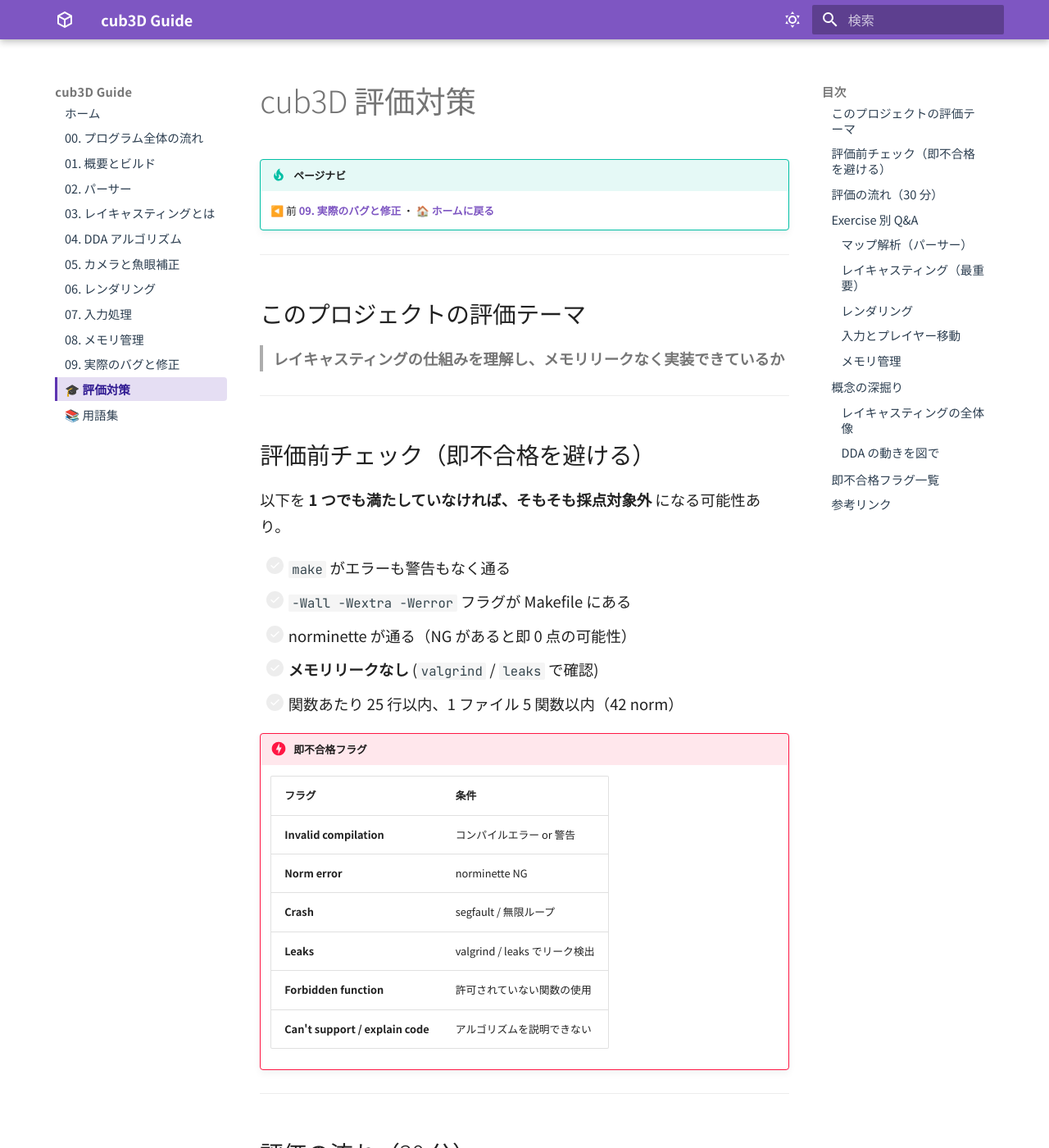
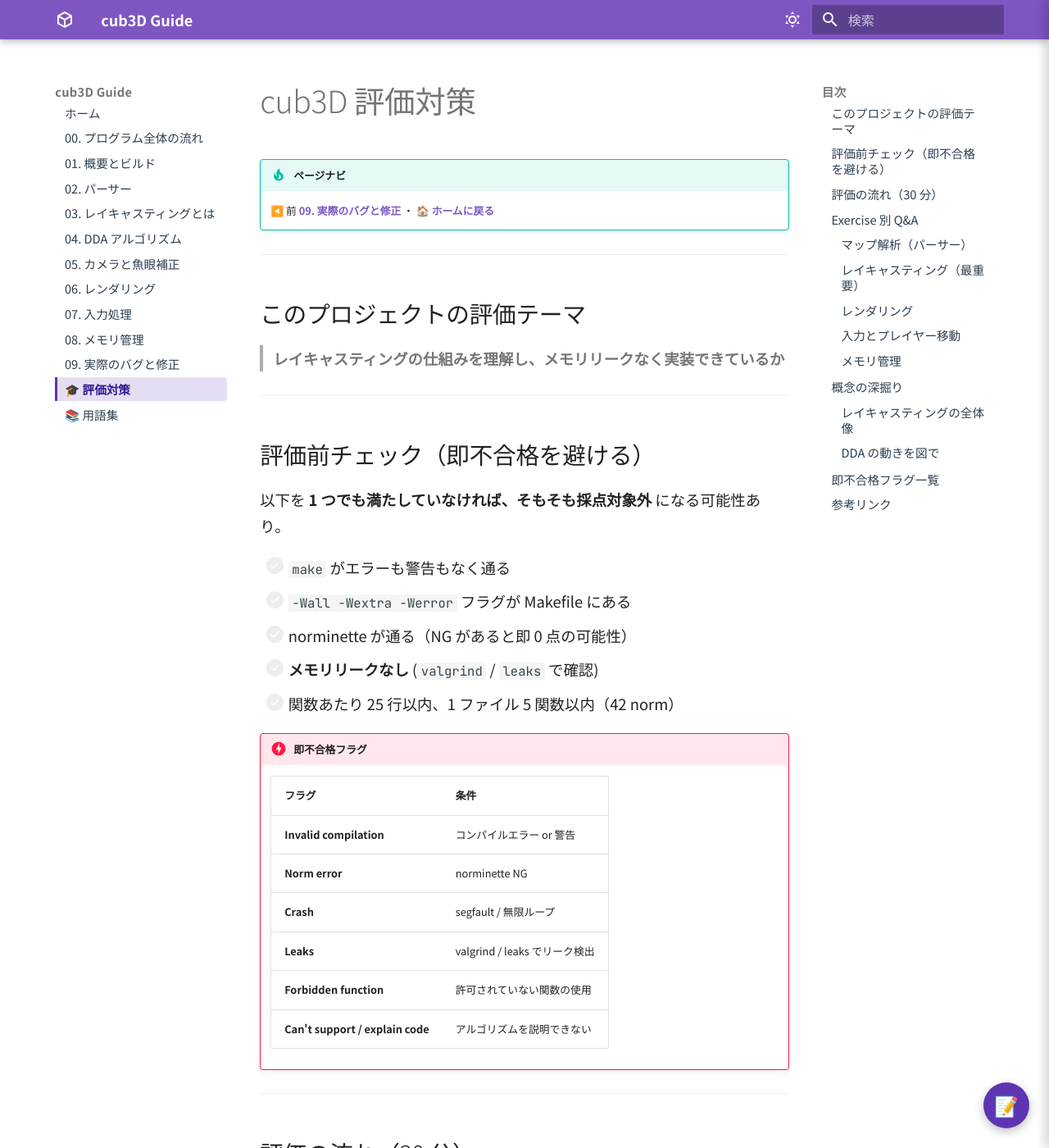
Before and after one commit to Tsunanko/cub3d-guide, an MkDocs documentation site: the page built from docs/eval.md, in a window 1280 px wide and 1400 px high. Shown: the whole window at 82% size. Built offline with MkDocs 1.6.1 and Material for MkDocs 9.7.7, drawn with Linux system fonts in a browser that asks for light colours.

Commit message:
Add personal-notes drawer and per-page feedback link
Introduces a floating 📝 FAB at the bottom-right that opens a right-
side drawer where each reader can take private notes per page.
Notes persist in localStorage, sync across page navigation under
navigation.instant, and can be exported/imported as a single .md
file for backup.

The drawer also ships a "this page needs improvement" button that
opens a prefilled GitHub issue on this repo so feedback lands in one
place with a link back to the exact page.

Dark-mode friendly via Material's CSS custom properties; no external
dependencies.

Co-Authored-By: Claude Opus 4.7 (1M context) <noreply@anthropic.com>

```diff
--- /dev/null
+++ b/docs/js/user-notes.js
@@ -0,0 +1,285 @@
+/* マイメモ + 管理者フィードバック機能
+ * - localStorage にページごとのメモを保存（サーバ不要、認証不要）
+ * - 右下 FAB からドロワーを開き、Markdown で自由に書ける
+ * - 全メモを .md ファイルとして Export / Import
+ * - このページの内容について GitHub Issue を事前入力して開く
+ * Material for MkDocs の navigation.instant（SPA 遷移）に対応
+ */
+(function () {
+  "use strict";
+
+  const SITE_CONFIG = {
+    repo: "Tsunanko/cub3d-guide",
+    siteName: "cub3D ガイド",
+    primaryColor: "#5e35b1",
+    primaryColorDark: "#4527a0",
+    storageKey: "guide-notes-v1",
+  };
+
+  let state = null;
+  let saveTimer = null;
+
+  function loadState() {
+    try {
+      const raw = localStorage.getItem(SITE_CONFIG.storageKey);
+      if (raw) {
+        const parsed = JSON.parse(raw);
+        if (parsed && typeof parsed === "object") {
+          if (!parsed.notes) parsed.notes = {};
+          return parsed;
+        }
+      }
+    } catch (e) { /* fall through */ }
+    return { version: 1, notes: {}, updatedAt: null };
+  }
+
+  function saveState() {
+    state.updatedAt = new Date().toISOString();
+    try {
+      localStorage.setItem(SITE_CONFIG.storageKey, JSON.stringify(state));
+    } catch (e) {
+      console.warn("[user-notes] localStorage 書き込み失敗:", e);
+    }
+  }
+
+  function currentKey() {
+    return location.pathname;
+  }
+
+  function currentTitle() {
+    const h1 = document.querySelector(".md-content h1");
+    if (h1) return h1.textContent.trim();
+    return (document.title || "").split(" - ")[0] || location.pathname;
+  }
+
+  function ensureUI() {
+    if (document.getElementById("un-fab")) return;
+
+    document.documentElement.style.setProperty("--un-primary", SITE_CONFIG.primaryColor);
+    document.documentElement.style.setProperty("--un-primary-dark", SITE_CONFIG.primaryColorDark);
+
+    const fab = document.createElement("button");
+    fab.id = "un-fab";
+    fab.type = "button";
+    fab.setAttribute("aria-label", "マイメモを開く");
+    fab.title = "マイメモ";
+    fab.innerHTML =
+      '<span class="un-fab-icon" aria-hidden="true">📝</span>' +
+      '<span class="un-fab-dot" id="un-fab-dot" hidden aria-hidden="true"></span>';
+    document.body.appendChild(fab);
+
+    const backdrop = document.createElement("div");
+    backdrop.id = "un-backdrop";
+    backdrop.hidden = true;
+    document.body.appendChild(backdrop);
+
+    const drawer = document.createElement("aside");
+    drawer.id = "un-drawer";
+    drawer.hidden = true;
+    drawer.setAttribute("aria-label", "マイメモ");
+    drawer.innerHTML =
+      '<header class="un-head">' +
+      '  <div class="un-head-title">' +
+      '    <span class="un-head-icon" aria-hidden="true">📝</span>' +
+      '    <div class="un-head-text">' +
+      '      <div class="un-head-label">このページのメモ</div>' +
+      '      <div class="un-head-page" id="un-page-title">—</div>' +
+      '    </div>' +
+      '  </div>' +
+      '  <button id="un-close" type="button" aria-label="閉じる">✕</button>' +
+      '</header>' +
+      '<div class="un-hint">' +
+      '  メモは <b>あなたのブラウザ内だけ</b> に保存されます。' +
+      '  別の PC では見られないので、大事なメモは <b>「📥 書き出し」</b> で .md ファイルに残してください。' +
+      '</div>' +
+      '<textarea id="un-text" placeholder="ここに自由に書けます。Markdown もそのまま書けます。" spellcheck="false"></textarea>' +
+      '<footer class="un-foot">' +
+      '  <button id="un-export" type="button">📥 全メモ書き出し</button>' +
+      '  <button id="un-import" type="button">📤 インポート</button>' +
+      '  <button id="un-clear" type="button">🗑️ このページ消去</button>' +
+      '  <button id="un-feedback" type="button" class="un-feedback">📮 このページにフィードバック</button>' +
+      '</footer>' +
+      '<input type="file" id="un-import-file" accept=".md,text/markdown,text/plain" hidden>';
+    document.body.appendChild(drawer);
+
+    fab.addEventListener("click", openDrawer);
+    document.getElementById("un-close").addEventListener("click", closeDrawer);
+    backdrop.addEventListener("click", closeDrawer);
+    document.getElementById("un-text").addEventListener("input", onInput);
+    document.getElementById("un-export").addEventListener("click", exportNotes);
+    document.getElementById("un-import").addEventListener("click", () =>
+      document.getElementById("un-import-file").click());
+    document.getElementById("un-import-file").addEventListener("change", importNotes);
+    document.getElementById("un-clear").addEventListener("click", clearPage);
+    document.getElementById("un-feedback").addEventListener("click", openFeedback);
+    document.addEventListener("keydown", onKey);
+  }
+
+  function openDrawer() {
+    const drawer = document.getElementById("un-drawer");
+    const backdrop = document.getElementById("un-backdrop");
+    drawer.hidden = false;
+    backdrop.hidden = false;
+    requestAnimationFrame(() => {
+      drawer.classList.add("un-open");
+      backdrop.classList.add("un-open");
+    });
+    setTimeout(() => document.getElementById("un-text").focus(), 260);
+  }
+
+  function closeDrawer() {
+    const drawer = document.getElementById("un-drawer");
+    const backdrop = document.getElementById("un-backdrop");
+    drawer.classList.remove("un-open");
+    backdrop.classList.remove("un-open");
+    setTimeout(() => {
+      drawer.hidden = true;
+      backdrop.hidden = true;
+    }, 240);
+  }
+
+  function onKey(e) {
+    if (e.key === "Escape") {
+      const drawer = document.getElementById("un-drawer");
+      if (drawer && !drawer.hidden) closeDrawer();
+    }
+  }
+
+  function onInput(e) {
+    const key = currentKey();
+    const val = e.target.value;
+    if (val) state.notes[key] = val;
+    else delete state.notes[key];
+    clearTimeout(saveTimer);
+    saveTimer = setTimeout(() => {
+      saveState();
+      updateDot();
+    }, 300);
+  }
+
+  function updateDot() {
+    const dot = document.getElementById("un-fab-dot");
+    if (!dot) return;
+    dot.hidden = !state.notes[currentKey()];
+  }
+
+  function refreshForPage() {
+    const titleEl = document.getElementById("un-page-title");
+    const textarea = document.getElementById("un-text");
+    if (titleEl) titleEl.textContent = currentTitle();
+    if (textarea) textarea.value = state.notes[currentKey()] || "";
+    updateDot();
+  }
+
+  function clearPage() {
+    if (!confirm("このページのメモを消去しますか？（他のページのメモは残ります）")) return;
+    delete state.notes[currentKey()];
+    const textarea = document.getElementById("un-text");
+    if (textarea) textarea.value = "";
+    saveState();
+    updateDot();
+  }
+
+  function exportNotes() {
+    const keys = Object.keys(state.notes).filter((k) => state.notes[k]).sort();
+    if (keys.length === 0) {
+      alert("保存されているメモはまだありません。");
+      return;
+    }
+    const today = new Date().toISOString().slice(0, 10);
+    const lines = [];
+    lines.push("# マイメモ (" + SITE_CONFIG.siteName + ") — " + today + " エクスポート");
+    lines.push("");
+    for (const key of keys) {
+      const url = location.origin + key;
+      lines.push("## " + key);
+      lines.push(url);
+      lines.push("");
+      lines.push(state.notes[key]);
+      lines.push("");
+      lines.push("---");
+      lines.push("");
+    }
+    const blob = new Blob([lines.join("\n")], { type: "text/markdown;charset=utf-8" });
+    const url = URL.createObjectURL(blob);
+    const a = document.createElement("a");
+    a.href = url;
+    a.download = "guide-notes-" + today + ".md";
+    document.body.appendChild(a);
+    a.click();
+    document.body.removeChild(a);
+    setTimeout(() => URL.revokeObjectURL(url), 1000);
+  }
+
+  function importNotes(e) {
+    const file = e.target.files && e.target.files[0];
+    if (!file) return;
+    const reader = new FileReader();
+    reader.onload = function () {
+      const text = String(reader.result || "");
+      const blocks = text.split(/\n---\s*\n/);
+      let added = 0;
+      for (const blk of blocks) {
+        const lines = blk.split("\n");
+        let urlLine = null;
+        let bodyStart = 0;
+        for (let i = 0; i < lines.length; i++) {
+          const m = lines[i].match(/^https?:\/\/\S+/);
+          if (m) {
+            urlLine = m[0];
+            bodyStart = i + 1;
+            break;
+          }
+        }
+        if (!urlLine) continue;
+        let pathname;
+        try {
+          pathname = new URL(urlLine).pathname;
+        } catch (_) { continue; }
+        const body = lines.slice(bodyStart).join("\n").replace(/^\s+|\s+$/g, "");
+        if (!body) continue;
+        state.notes[pathname] = body;
+        added++;
+      }
+      saveState();
+      refreshForPage();
+      alert(added + " 件のメモをインポートしました。");
+    };
+    reader.readAsText(file);
+    e.target.value = "";
+  }
+
+  function openFeedback() {
+    const title = "[Feedback] " + currentTitle();
+    const body =
+      "## 対象ページ\n" + location.href + "\n\n" +
+      "## フィードバックの種類\n" +
+      "- [ ] 誤字・脱字\n" +
+      "- [ ] 内容が間違っている\n" +
+      "- [ ] 分かりにくい\n" +
+      "- [ ] こういう解説がほしい\n" +
+      "- [ ] その他\n\n" +
+      "## 詳細\n\n（ここに書いてください）\n\n" +
+      "---\nサイト内のフィードバックフォームから送信";
+    const url =
+      "https://github.com/" + SITE_CONFIG.repo + "/issues/new" +
+      "?title=" + encodeURIComponent(title) +
+      "&body=" + encodeURIComponent(body) +
+      "&labels=" + encodeURIComponent("feedback,from-site");
+    window.open(url, "_blank", "noopener,noreferrer");
+  }
+
+  function init() {
+    state = loadState();
+    ensureUI();
+    refreshForPage();
+  }
+
+  if (typeof document$ !== "undefined" && document$.subscribe) {
+    document$.subscribe(init);
+  } else if (document.readyState === "loading") {
+    document.addEventListener("DOMContentLoaded", init);
+  } else {
+    init();
+  }
+})();
--- a/docs/stylesheets/extra.css
+++ b/docs/stylesheets/extra.css
@@ -515,3 +515,229 @@ a.md-nav__link:focus-visible {
 [data-md-color-scheme="slate"] .concept-card.concept-warning .concept-title {
     color: #ffab91;
 }
+
+/* =====================================================
+ * マイメモ機能 (user-notes.js)
+ * 右下 FAB + 右からスライドする drawer で、ページごとのメモを localStorage 保存
+ * カラーは JS 側から --un-primary / --un-primary-dark を注入
+ * ===================================================== */
+
+#un-fab {
+    position: fixed;
+    right: 1.2rem;
+    bottom: 1.2rem;
+    width: 56px;
+    height: 56px;
+    border-radius: 50%;
+    border: none;
+    background: var(--un-primary, #5e35b1);
+    color: #fff;
+    font-size: 22px;
+    cursor: pointer;
+    box-shadow: 0 4px 12px rgba(0, 0, 0, 0.25);
+    z-index: 100;
+    transition: transform 0.15s, box-shadow 0.15s, background 0.15s;
+    display: flex;
+    align-items: center;
+    justify-content: center;
+    padding: 0;
+}
+#un-fab:hover {
+    transform: translateY(-2px);
+    box-shadow: 0 6px 16px rgba(0, 0, 0, 0.3);
+    background: var(--un-primary-dark, #4527a0);
+}
+#un-fab:focus {
+    outline: 3px solid rgba(255, 255, 255, 0.6);
+    outline-offset: 2px;
+}
+.un-fab-icon {
+    font-size: 24px;
+    line-height: 1;
+}
+.un-fab-dot {
+    position: absolute;
+    top: 6px;
+    right: 6px;
+    width: 14px;
+    height: 14px;
+    border-radius: 50%;
+    background: #4caf50;
+    border: 2px solid #fff;
+    box-shadow: 0 0 0 1px rgba(0, 0, 0, 0.1);
+}
+
+#un-backdrop {
+    position: fixed;
+    inset: 0;
+    background: rgba(0, 0, 0, 0.35);
+    z-index: 199;
+    opacity: 0;
+    transition: opacity 0.24s ease-out;
+}
+#un-backdrop.un-open {
+    opacity: 1;
+}
+
+#un-drawer {
+    position: fixed;
+    top: 0;
+    right: 0;
+    width: 420px;
+    max-width: 100vw;
+    height: 100vh;
+    background: var(--md-default-bg-color, #fff);
+    color: var(--md-default-fg-color, #111);
+    box-shadow: -4px 0 14px rgba(0, 0, 0, 0.2);
+    z-index: 200;
+    display: flex;
+    flex-direction: column;
+    transform: translateX(100%);
+    transition: transform 0.24s ease-out;
+    font-size: 0.9rem;
+}
+#un-drawer.un-open {
+    transform: translateX(0);
+}
+
+.un-head {
+    display: flex;
+    justify-content: space-between;
+    align-items: flex-start;
+    padding: 1rem 1rem 0.8rem;
+    border-bottom: 1px solid var(--md-default-fg-color--lightest, rgba(0, 0, 0, 0.1));
+    gap: 0.6rem;
+}
+.un-head-title {
+    display: flex;
+    gap: 0.6rem;
+    align-items: flex-start;
+    min-width: 0;
+    flex: 1;
+}
+.un-head-icon {
+    font-size: 1.6rem;
+    line-height: 1;
+    flex-shrink: 0;
+}
+.un-head-text {
+    min-width: 0;
+    flex: 1;
+}
+.un-head-label {
+    font-size: 0.72rem;
+    opacity: 0.6;
+    line-height: 1.2;
+}
+.un-head-page {
+    font-size: 1rem;
+    font-weight: 700;
+    line-height: 1.3;
+    word-break: keep-all;
+    overflow-wrap: anywhere;
+}
+#un-close {
+    background: none;
+    border: none;
+    color: inherit;
+    font-size: 1.2rem;
+    cursor: pointer;
+    opacity: 0.65;
+    padding: 0.2rem 0.5rem;
+    flex-shrink: 0;
+    line-height: 1;
+}
+#un-close:hover {
+    opacity: 1;
+}
+
+.un-hint {
+    padding: 0.6rem 1rem;
+    font-size: 0.74rem;
+    line-height: 1.6;
+    opacity: 0.8;
+    background: var(--md-code-bg-color, #f5f5f5);
+    border-bottom: 1px solid var(--md-default-fg-color--lightest, rgba(0, 0, 0, 0.08));
+}
+[data-md-color-scheme="slate"] .un-hint {
+    background: rgba(255, 255, 255, 0.04);
+}
+
+#un-text {
+    flex: 1;
+    width: 100%;
+    min-height: 0;
+    padding: 0.9rem 1rem;
+    border: none;
+    outline: none;
+    resize: none;
+    font-family: inherit;
+    font-size: 0.9rem;
+    line-height: 1.7;
+    color: inherit;
+    background: transparent;
+    tab-size: 2;
+}
+#un-text::placeholder {
+    opacity: 0.4;
+}
+
+.un-foot {
+    display: grid;
+    grid-template-columns: 1fr 1fr;
+    gap: 0.4rem;
+    padding: 0.7rem;
+    border-top: 1px solid var(--md-default-fg-color--lightest, rgba(0, 0, 0, 0.1));
+    background: var(--md-default-bg-color, #fff);
+}
+.un-foot button {
+    padding: 0.5rem 0.6rem;
+    background: transparent;
+    color: inherit;
+    border: 1px solid var(--md-default-fg-color--lightest, rgba(0, 0, 0, 0.15));
+    border-radius: 4px;
+    font-size: 0.78rem;
+    cursor: pointer;
+    transition: background 0.12s, border-color 0.12s;
+}
+.un-foot button:hover {
+    background: var(--md-default-fg-color--lightest, rgba(0, 0, 0, 0.06));
+    border-color: var(--md-default-fg-color--lighter, rgba(0, 0, 0, 0.3));
+}
+.un-foot .un-feedback {
+    grid-column: 1 / -1;
+    background: var(--un-primary, #5e35b1);
+    color: #fff;
+    border-color: var(--un-primary, #5e35b1);
+    font-weight: 600;
+}
+.un-foot .un-feedback:hover {
+    background: var(--un-primary-dark, #4527a0);
+    border-color: var(--un-primary-dark, #4527a0);
+}
+
+[data-md-color-scheme="slate"] .un-foot button {
+    background: rgba(255, 255, 255, 0.04);
+}
+[data-md-color-scheme="slate"] .un-foot button:hover {
+    background: rgba(255, 255, 255, 0.1);
+}
+
+@media (max-width: 480px) {
+    #un-drawer {
+        width: 100vw;
+    }
+    #un-fab {
+        right: 0.9rem;
+        bottom: 0.9rem;
+    }
+}
+
+/* 印刷時は表示しない */
+@media print {
+    #un-fab,
+    #un-drawer,
+    #un-backdrop {
+        display: none !important;
+    }
+}
--- a/mkdocs.yml
+++ b/mkdocs.yml
@@ -92,6 +92,7 @@ extra_javascript:
   - https://cdn.jsdelivr.net/npm/mathjax@3/es5/tex-mml-chtml.js
   - js/video-control.js
   - js/mermaid-override.js
+  - js/user-notes.js
 
 nav:
   - ホーム: index.md
```
